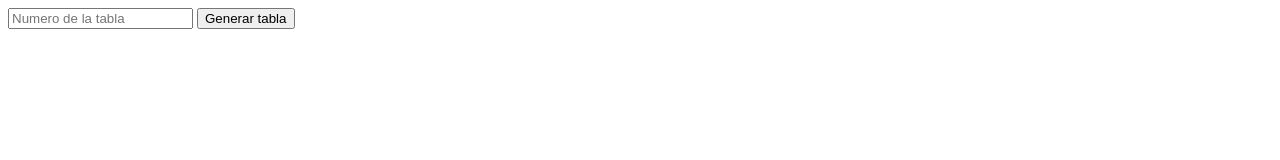
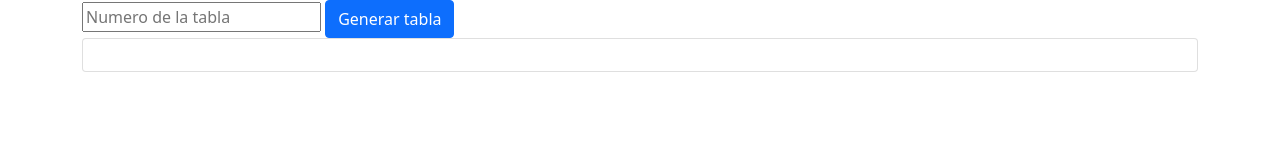
Before and after one commit to santiagoangel04/proyectos-html, a plain HTML site: page tablamejorada.html in a window 1280 px wide. Drawn offline with nearby package versions, Linux system fonts and the light colour scheme.

Commit message:
js y html con frame de bootstrap actualizado

```diff
--- a/tablamejorada.html
+++ b/tablamejorada.html
@@ -4,20 +4,29 @@
     <meta charset="UTF-8">
     <meta http-equiv="X-UA-Compatible" content="IE=edge">
     <meta name="viewport" content="width=device-width, initial-scale=1.0">
+    <!--forma de importar el frame bootstraap link de(https://cdn.jsdelivr.net/npm/bootstrap@5.0.2/dist/css/bootstrap.min.css)-->
+    <link
+        rel="stylesheet" href="https://cdn.jsdelivr.net/npm/bootstrap@5.0.2/dist/css/bootstrap.min.css"
+        integrity="sha384-EVSTQN3/azprG1Anm3QDgpJLIm9Nao0Yz1ztcQTwFspd3yD65VohhpuuCOmLASjC" crossorigin="anonymous"
+    />
     <!--se le indica donde esta el archivo ejecutable js-->
     <script src="js\tabla.js"></script>
     <title>Document</title>
 </head>
 <body>
+    <!--Caracteristica de bootstrap--><!--css tiene clases->reglas-->
+    <div class="container">
         <div>
             <input type="number " id="tabla" placeholder="Numero de la tabla"/>
             <!--Generar una accion con el boton-->
-        <button type="button" id="generar" onclick="generarTabla()">
+            <button type="button" id="generar" onclick="generarTabla()" class="btn btn-primary">
                 Generar tabla
             </button>
         </div>
-    <div id="resultados">
-
+        <div class="card">
+            <div class="card-body" id="resultados">
+            </div>
+        </div>
     </div>
 </body>
 </html>
```
Lines whose indentation alone changed are shown as unchanged.
